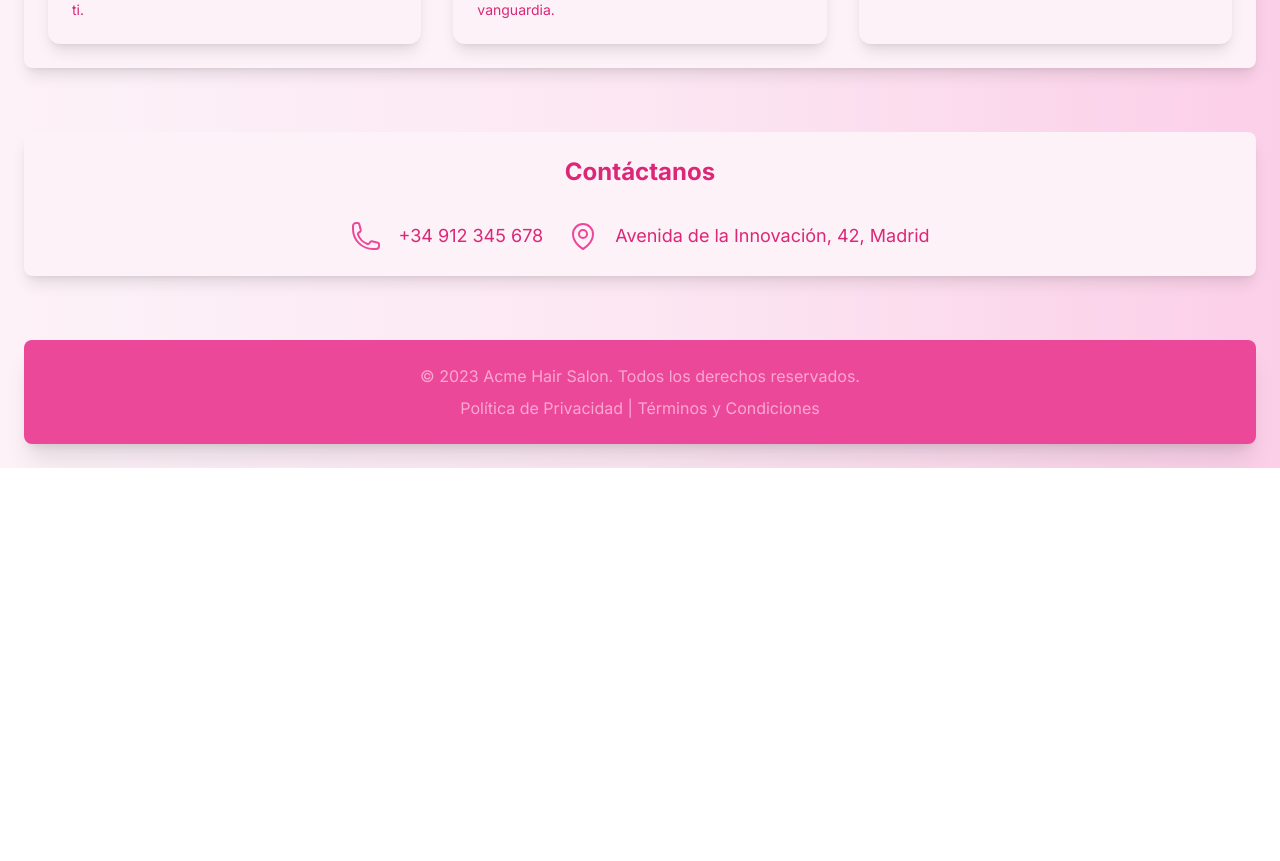
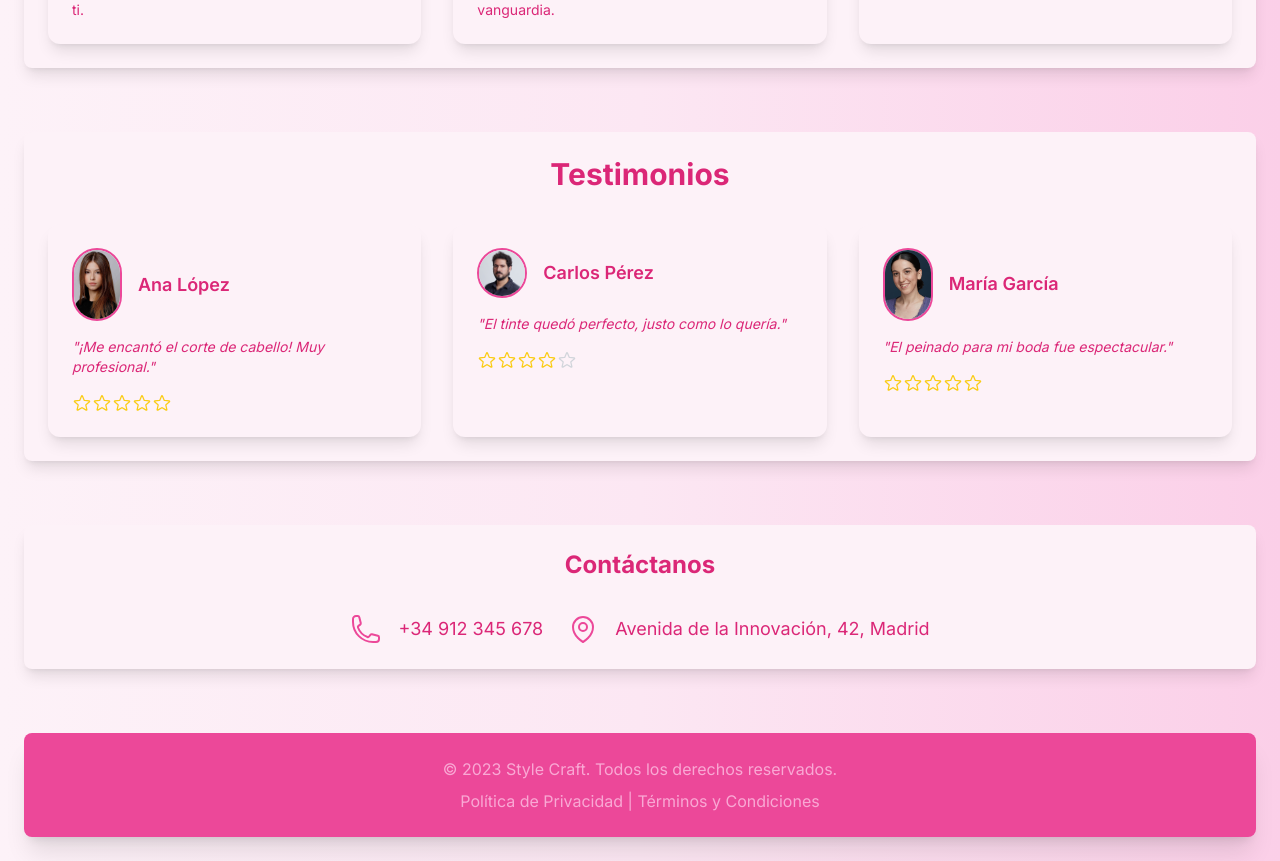
Before and after one commit to Alejandro-Meren/ProyectoNext, a Next.js app: page / in a window 1280 px wide. Shown: the part 860-1721 px from the top of the page. Before the commit the page ends 1328 px from the top, so only its background shows below. Built offline with nearby package versions, Linux system fonts and the light colour scheme; a web font is replaced by a local one.

Commit message:
Mejorada pagina /

```diff
--- a/app/page.tsx
+++ b/app/page.tsx
@@ -2,7 +2,7 @@
 
 import { useState } from "react";
 import AcmeLogo from "@/app/ui/acme-logo";
-import { SunIcon, MoonIcon, PhoneIcon, MapPinIcon } from "@heroicons/react/24/outline";
+import { SunIcon, MoonIcon, PhoneIcon, MapPinIcon, StarIcon } from "@heroicons/react/24/outline";
 import Link from "next/link";
 import Image from "next/image";
 
@@ -43,7 +43,7 @@ export default function Page() {
       {/* Hero Section */}
       <section className="mt-16 p-6 rounded-lg shadow-lg transition duration-500 bg-pink-50 dark:bg-gray-800 text-pink-600 dark:text-purple-400">
         <h1 className="text-center text-4xl font-extrabold">
-          Bienvenidos a Acme Hair Salon
+          Bienvenidos a Style Craft
         </h1>
         <p className="text-center text-lg mt-4">
           Transformamos tu estilo con cortes modernos, tintes vibrantes y peinados únicos.
@@ -124,6 +124,58 @@ export default function Page() {
         </div>
       </section>
 
+     {/* Testimonios */}
+<section className="mt-16 p-6 rounded-lg shadow-lg transition duration-500 bg-pink-50 dark:bg-gray-800 text-pink-600 dark:text-purple-400">
+  <h2 className="text-center text-3xl font-bold">Testimonios</h2>
+  <div className="mt-8 grid grid-cols-1 sm:grid-cols-2 md:grid-cols-3 gap-8">
+    {[
+      {
+        name: "Ana López",
+        comment: "¡Me encantó el corte de cabello! Muy profesional.",
+        rating: 5,
+        image: "/Andrea-López-Septiembre-2022-13.jpg",
+      },
+      {
+        name: "Carlos Pérez",
+        comment: "El tinte quedó perfecto, justo como lo quería.",
+        rating: 4,
+        image: "/carlos-perez-1.jpg",
+      },
+      {
+        name: "María García",
+        comment: "El peinado para mi boda fue espectacular.",
+        rating: 5,
+        image: "/MARIA-GARCIA-CONCHA-WEB-6.jpg",
+      },
+    ].map((testimonial, index) => (
+      <div
+        key={index}
+        className="p-6 rounded-xl shadow-lg transform transition-transform duration-500 hover:scale-105 bg-pink-50 dark:bg-gray-700 text-pink-600 dark:text-purple-400"
+      >
+        <div className="flex items-center gap-4">
+          <Image
+            src={testimonial.image}
+            alt={testimonial.name}
+            width={50}
+            height={50}
+            className="rounded-full border-2 border-pink-500 dark:border-purple-400"
+          />
+          <h3 className="text-lg font-semibold">{testimonial.name}</h3>
+        </div>
+        <p className="text-sm mt-4 italic">"{testimonial.comment}"</p>
+        <div className="flex mt-4">
+          {Array.from({ length: testimonial.rating }).map((_, i) => (
+            <StarIcon key={i} className="w-5 h-5 text-yellow-400" />
+          ))}
+          {Array.from({ length: 5 - testimonial.rating }).map((_, i) => (
+            <StarIcon key={i} className="w-5 h-5 text-gray-300 dark:text-gray-500" />
+          ))}
+        </div>
+      </div>
+    ))}
+  </div>
+</section>
+
       {/* Contacto */}
       <section className="mt-16 p-6 rounded-lg shadow-lg transition duration-500 bg-pink-50 dark:bg-gray-800 text-pink-600 dark:text-purple-400">
         <h2 className="text-center text-xl sm:text-2xl font-bold">Contáctanos</h2>
@@ -141,7 +193,7 @@ export default function Page() {
 
       {/* Footer */}
       <footer className="mt-16 p-6 rounded-lg shadow-xl text-center transition duration-500 bg-pink-500 dark:bg-gray-800 text-pink-300 dark:text-purple-400">
-        <p>&copy; 2023 Acme Hair Salon. Todos los derechos reservados.</p>
+        <p>&copy; 2023 Style Craft. Todos los derechos reservados.</p>
         <p className="mt-2">
           <Link href="/privacy" className="hover:underline">
             Política de Privacidad
```
Also changed, not shown: public/MARIA-GARCIA-CONCHA-WEB-6.jpg (added), public/carlos-perez-1.jpg (added).
